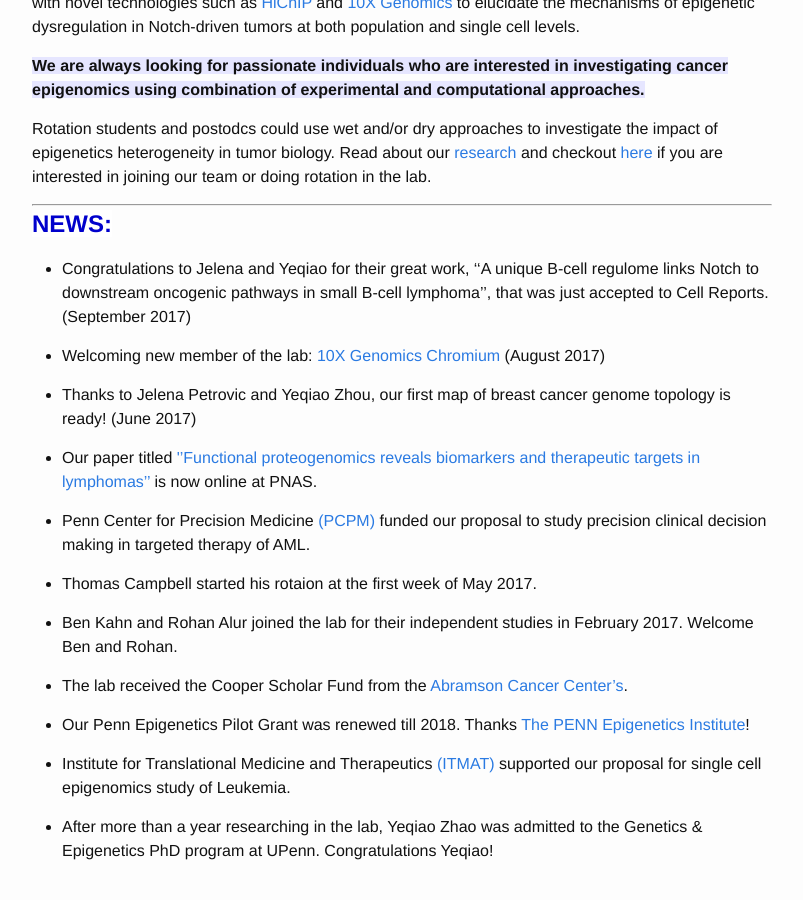
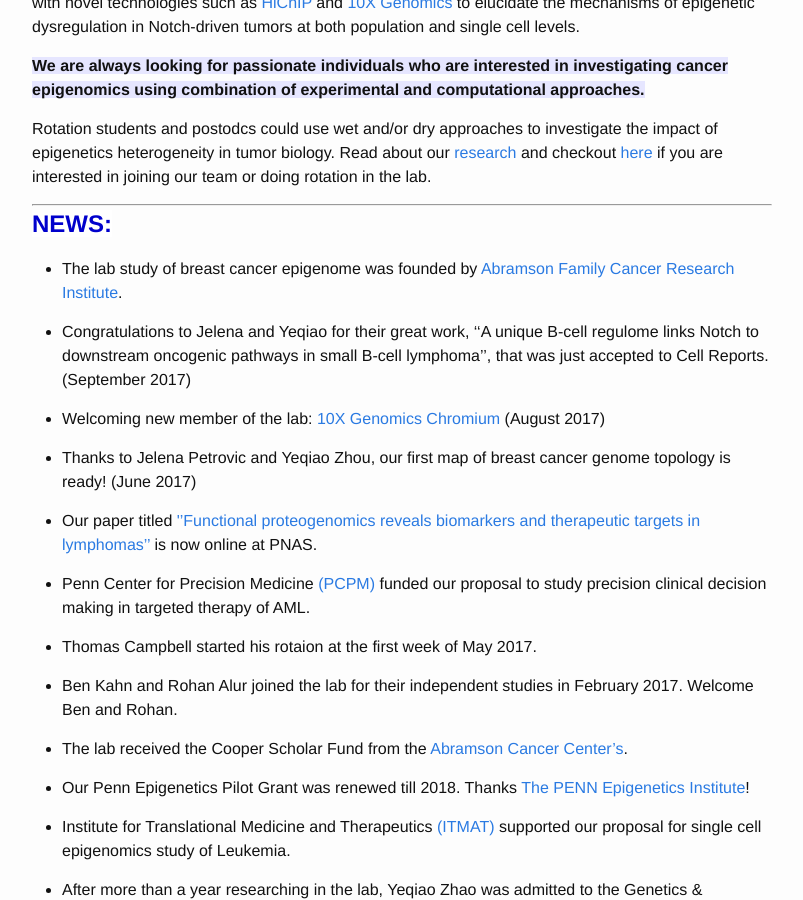
Before and after one commit to faryabib/faryabib.github.io, a Jekyll site: the page built from index.md, in a window 1280 px wide and 900 px high, scrolled down 526 px. Shown: the whole window, without its empty margins (238-1041 px from the left). Built offline with Jekyll 4.4.1, drawn with Linux system fonts in a browser that asks for light colours.

Commit message:
Update index.md

```diff
--- a/index.md
+++ b/index.md
@@ -16,6 +16,8 @@ Rotation students and postodcs could use wet and/or dry approaches to investigat
 
 ----
 <strong><span style="font-size: 1.5em; font-weight: bold; color: #0000cc; background-color: #ffffff">NEWS:</span><strong>
+
++ The lab study of breast cancer epigenome was founded by [Abramson Family Cancer Research Institute](http://www.afcri.upenn.edu/).
 
 + Congratulations to Jelena and Yeqiao for their great work, ''A unique B-cell regulome links Notch to downstream oncogenic pathways in small B-cell lymphoma'', that was just accepted to Cell Reports. (September 2017)
 
```
